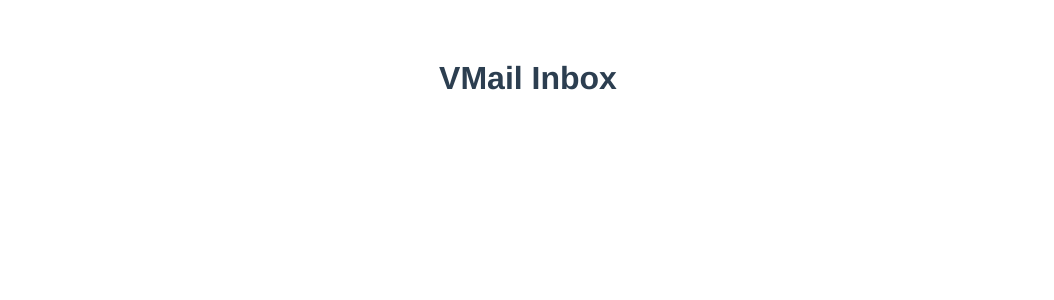
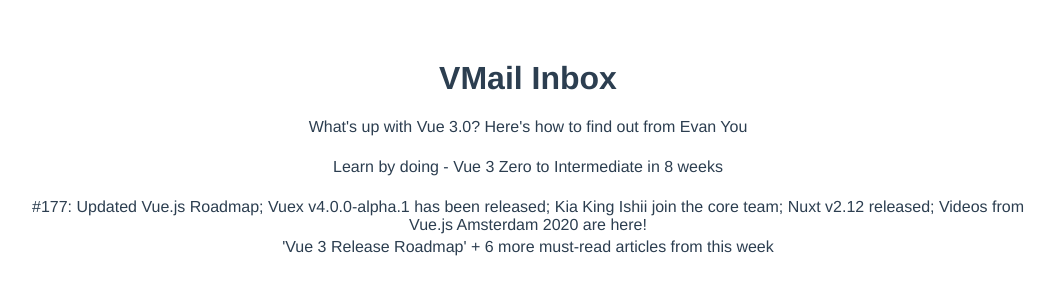
Before and after one commit to yxj0312/build-gmail-clone-with-vue-3, a Vue app: page / in a window 1280 px wide. Shown: the top 300 px of the page, without its empty margins (112-1166 px from the left). Built offline with nearby package versions, Linux system fonts and the light colour scheme.

Commit message:
build a table to show email

```diff
--- a/src/App.vue
+++ b/src/App.vue
@@ -1,5 +1,15 @@
 <template>
   <h1>VMail Inbox</h1>
+
+  <table class="mail-table">
+    <tbody>
+      <tr v-for="email in emails"
+        :key="emails.id"
+        class="clickable">
+        {{ email.subject }}
+      </tr>
+    </tbody>
+  </table>
 </template>
 
 <script>
```
